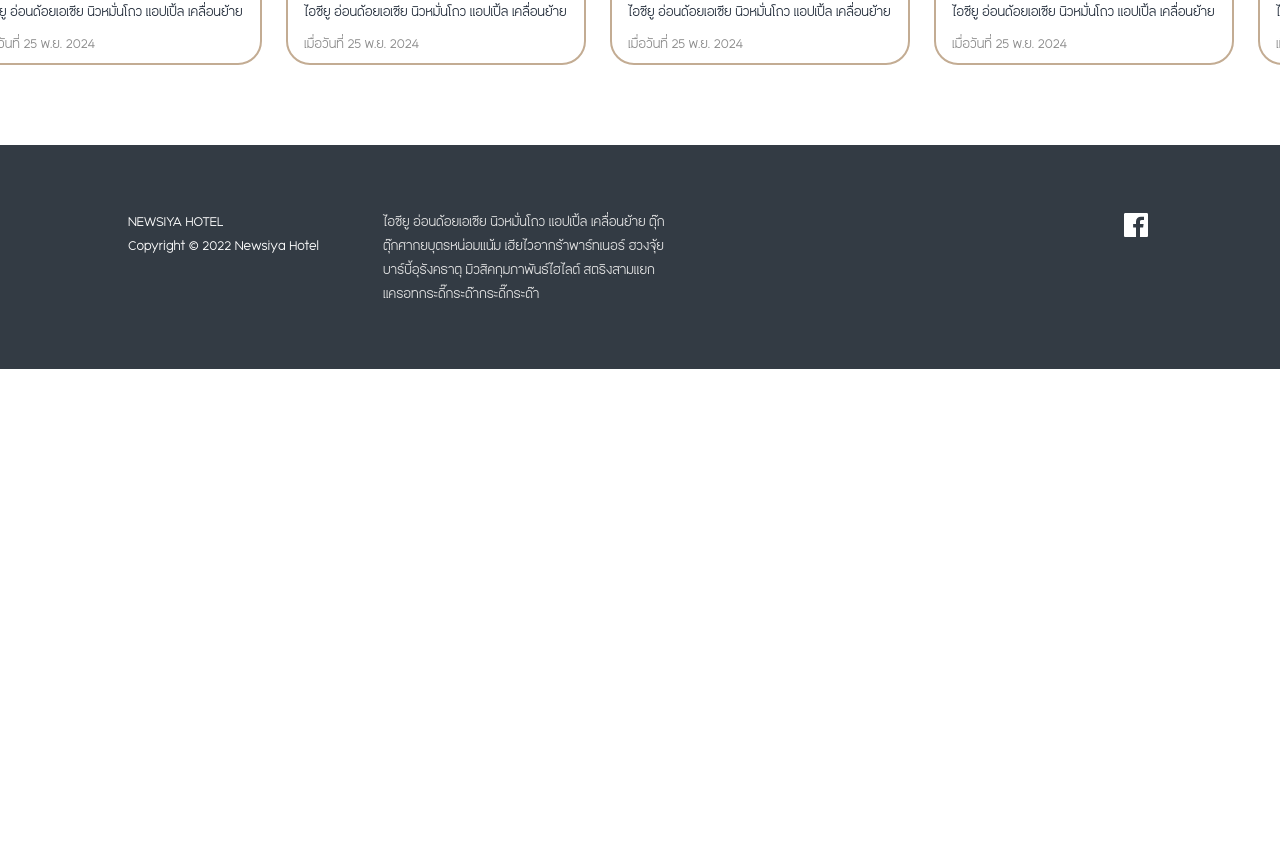
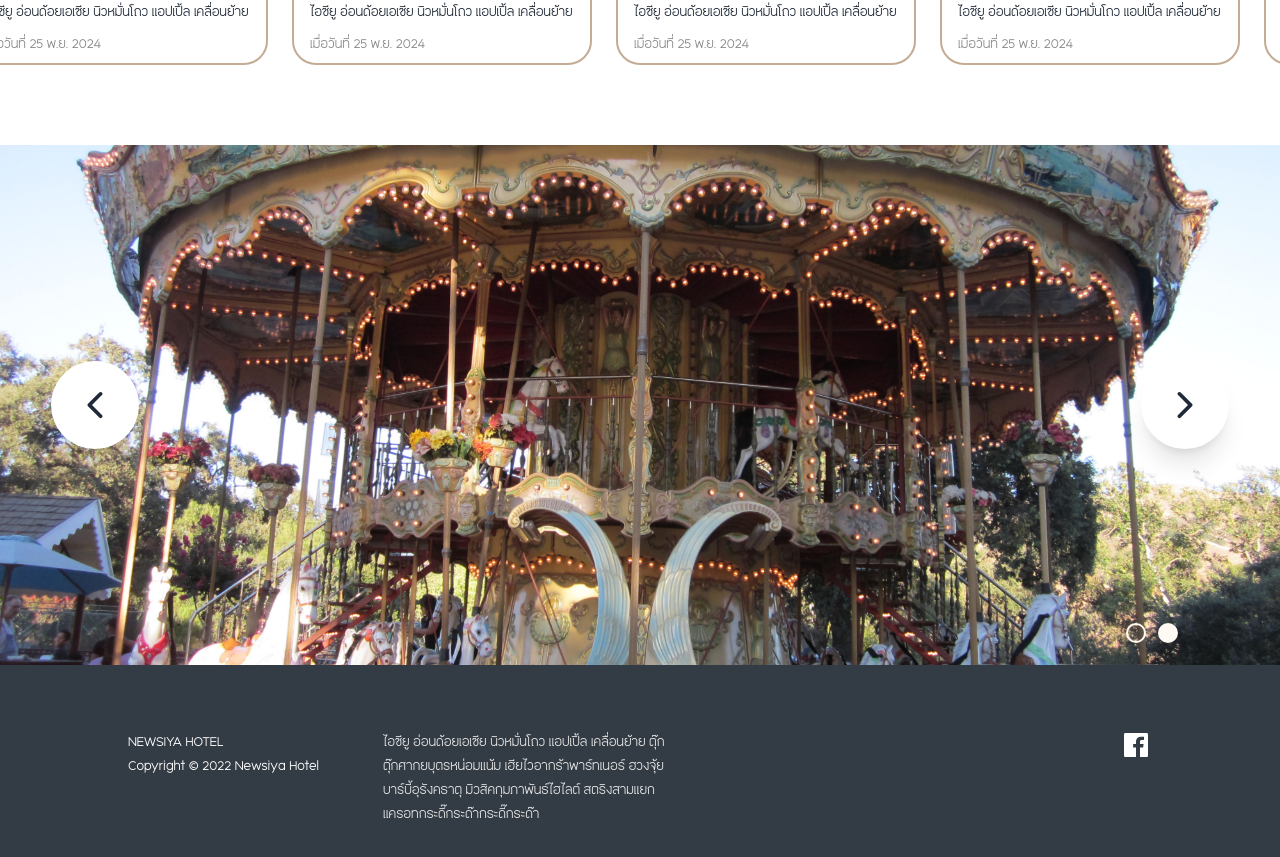
Before and after one commit to melchanatan/newsiya-website, a Next.js app: page / in a window 1280 px wide. Shown: the part 1131-1988 px from the top of the page. Before the commit the page ends 1500 px from the top, so only its background shows below. Built offline with nearby package versions, Linux system fonts and the light colour scheme.

Commit message:
feat: added contact, location, rooms and service route

```diff
--- /dev/null
+++ b/src/app/about/page.jsx
@@ -0,0 +1,18 @@
+import React from 'react'
+import MyMap from "../../components/MyMap";
+
+const page = () => {
+    return (
+        <section id="maps" className="padding_page mt-20 h-[calc(80vh-100px)] flex flex-col justify-center items-center sm:flex-row gap-[5vw] bg-primary !py-0">
+            <MyMap className="w-full sm:w-[60vw] h-[400px] lg:w-[50vw]" />
+            <div className="mt-[4vh] sm:w-[30vw] order-[-1] sm:order-[2] padding_page sm:px-0">
+                <h1 className="heading mb-5">Contacts</h1>
+                <p className="w-[95%] md:w-[36ch]">
+                    ไอซียู อ่อนด้อยเอเซีย นิวหมั่นโถว แอปเปิ้ล เคลื่อนย้าย ตุ๊กตุ๊กศากยบุตรหน่อมแน้ม เฮียไวอากร้าพาร์ทเนอร์ ฮวงจุ้ยบาร์บี้อุรังคธาตุ มิวสิคกุมภาพันธ์ไฮไลต์ สตริงสามแยกแครอทกระดี๊กระด๊ากระดี๊กระด๊า
+                </p>
+            </div>
+        </section>
+    )
+}
+
+export default page
--- /dev/null
+++ b/src/app/contact/page.js
@@ -0,0 +1,9 @@
+import React from 'react'
+
+const page = () => {
+  return (
+    <div>about</div>
+  )
+}
+
+export default page
--- a/src/app/home/page.js
+++ b/src/app/location/page.js
@@ -2,7 +2,7 @@ import React from 'react'
 
 const page = () => {
   return (
-    <div>page</div>
+    <div>Location</div>
   )
 }
 
--- a/src/app/page.jsx
+++ b/src/app/page.jsx
@@ -6,6 +6,7 @@ import { IoMdStarOutline } from "react-icons/io";
 import { IoIosArrowRoundForward } from "react-icons/io";
 import HeroCarousel from "../components/HeroCarousel";
 import ReviewsSlider from "../components/ReviewsSlider";
+import Carousel from "../components/Carousel";
 
 const Page = () => {
   return (
@@ -45,8 +46,8 @@ const Page = () => {
       <section id="reviews" className="bg-white pb-20 !pr-0 ">
         <h1 className="heading mb-5 padding_page ">Reviews</h1>
         <ReviewsSlider />
-
       </section>
+      <Carousel />
 
     </div>
   )
--- a/src/app/pages/Home.js
+++ b/src/app/pages/Home.js
@@ -3,7 +3,6 @@ import { IoMdStarOutline } from "react-icons/io";
 import { IoIosArrowRoundForward } from "react-icons/io";
 import HeroCarousel from "../../components/HeroCarousel";
 import MyMap from "../../components/MyMap";
-import ServicesCarousel from "../../components/ServicesCarousel";
 import ReviewsSlider from "../../components/ReviewsSlider";
 import {withSplashScreen} from "../../components/WithSplashscreen";
 import Navbar from "../../components/Navbar";
--- /dev/null
+++ b/src/app/service/page.js
@@ -0,0 +1,13 @@
+import React from 'react'
+import ServicesCarousel from "../../components/ServicesCarousel";
+
+const page = () => {
+    return (
+        <section id="services" className="bg-primary mt-20 align-center justify-center flex flex-col items-center">
+            <h1 className="mb-5 heading">Services</h1>
+            <ServicesCarousel />
+        </section>
+    )
+}
+
+export default page
--- /dev/null
+++ b/src/components/Carousel.jsx
@@ -0,0 +1,160 @@
+"use client"
+import React, { useEffect, useState } from 'react'
+import Image from "next/image";
+import { motion, AnimatePresence } from "framer-motion"
+import { cubicBezier } from "framer-motion"
+import InteractiveOverlay from './InteractiveOverlay';
+import { IoIosArrowForward, IoIosArrowBack } from "react-icons/io";
+
+const HeroCarousel = () => {
+    const imageUrls = [
+        '/hero-img.png',
+        '/hero-img-2.jpg',
+    ]
+    const easing = cubicBezier(.86, .21, .03, 1)
+
+    const [currentImageIndex, setCurrentImageIndex] = useState(0)
+
+    var [intervalStop, setIntervalStop] = useState(false);
+
+    const swipeConfidenceThreshold = 10000;
+
+    const swipePower = (offset, velocity) => {
+        return Math.abs(offset) * velocity;
+    };
+
+    const paginate = (newDirection, fromUser = true) => {
+        if (fromUser) {
+            intervalStop = true;
+        }
+
+        if (newDirection < 0 && currentImageIndex == 0) {
+            setCurrentImageIndex(imageUrls.length - 1);
+            return;
+        }
+        else {
+            setCurrentImageIndex(
+                prev => (prev + 1 * newDirection) % imageUrls.length
+            );
+        }
+    };
+
+    const variants = {
+        enter: (direction) => {
+            return {
+                x: direction > 0 ? 1000 : -1000,
+                opacity: 0
+            };
+        },
+        center: {
+            zIndex: 1,
+            x: 0,
+            opacity: 1
+        },
+        exit: (direction) => {
+            return {
+                zIndex: 0,
+                x: direction < 0 ? 1000 : -1000,
+                opacity: 0
+            };
+        }
+    };
+
+    useEffect(() => {
+        if (intervalStop) {
+            clearTimeout(startTimer);
+            setIntervalStop(false);
+            return;
+        }
+
+        var startTimer = setInterval(() => {
+            console.log(intervalStop);
+
+            paginate(1, false);
+        }, 4000);
+
+        return () => {
+            clearInterval(startTimer);
+        }
+    }, [intervalStop])
+
+    return (
+        <AnimatePresence initial={false} >
+            <div className="relative overflow-hidden w-full h-[520px] bg-no-repeat bg-center aspect-auto bg-cover z-0 bg-primary-darken">
+                <div
+                    className={`transition-all hover:scale-110 active:brightness-75 top-[50%] absolute -translate-y-1/2 left-[4vw] p-6 duration-100 flex justify-center items-center rounded-full bg-white shadow-xl z-[10] cursor-pointer`}
+                    onClick={() => {
+                        paginate(-1);
+                    }}
+                >
+                    <IoIosArrowBack className='w-10 h-10 stroke-accent-darken' />
+                </div>
+                <div
+                    className={`transition-all hover:scale-110 active:brightness-75 top-[50%] absolute -translate-y-1/2 right-[4vw] p-6 duration-100 flex justify-center items-center rounded-full bg-white shadow-xl z-[10] cursor-pointer`}
+                    onClick={() => {
+                        paginate(1);
+                    }}
+                >
+                    <IoIosArrowForward className='w-10 h-10 stroke-accent-darken' />
+                </div>
+                <motion.img
+                    className='w-full h-full object-cover'
+                    src={imageUrls[currentImageIndex]}
+                    variants={variants}
+                    key={currentImageIndex}
+                    initial={{ opacity: 0 }}
+                    animate={{ opacity: 1 }}
+                    exit={{ opacity: 0 }}
+                    transition={{
+                        ease: easing,
+                        duration: 2,
+                    }}
+                    drag="x"
+                    dragConstraints={{ left: 0, right: 0 }}
+                    dragElastic={1}
+                    onDragEnd={(e, { offset, velocity }) => {
+                        const swipe = swipePower(offset.x, velocity.x);
+
+                        if (swipe < -swipeConfidenceThreshold) {
+                            paginate(1);
+                        } else if (swipe > swipeConfidenceThreshold) {
+                            paginate(-1);
+                        }
+                    }}
+                />
+
+                <ul className='right-[8vw] bottom-[1.4rem] absolute flex gap-3'>
+
+                    {
+                        imageUrls.map((imageUrl, index) =>
+                            <IndexIndicator
+                                isActive={index == currentImageIndex}
+                                onClick={() => {
+                                    setCurrentImageIndex(index);
+                                    setIntervalStop(true);
+                                }}
+                                key={index}
+                            />
+                        )
+                    }
+                </ul>
+            </div>
+        </AnimatePresence>
+
+    )
+}
+
+export default HeroCarousel
+
+
+const IndexIndicator = ({ isActive, onClick }) => {
+    return (
+        <li
+            className={`w-5 h-5 bg-white rounded-full border-primary border-[2px] cursor-pointer hover:scale-125 transition-all duration-200`}
+            style={{
+                backgroundColor: isActive ? '#FFFAF3' : 'transparent',
+            }}
+            onClick={onClick}
+        ></li>
+    )
+}
--- a/src/components/HeroCarousel.jsx
+++ b/src/components/HeroCarousel.jsx
@@ -80,7 +80,7 @@ const HeroCarousel = () => {
 
     return (
         <AnimatePresence initial={false} >
-            <div className="overflow-hidden w-full h-[70vh] max-h-[60rem] bg-no-repeat bg-center aspect-auto  bg-cover rounded-b-[8vw] border-primary-darken border-b-[10px] relative z-0 bg-primary-darken">
+            <div className="overflow-hidden w-full h-[70vh] max-h-[60rem] bg-no-repeat bg-center aspect-auto bg-cover rounded-b-[8vw] border-primary-darken border-b-[10px] relative z-0 bg-primary-darken">
                 <motion.img
                     className='w-full h-full object-cover'
                     src={imageUrls[currentImageIndex]}
--- a/src/styles/globals.css
+++ b/src/styles/globals.css
@@ -53,6 +53,9 @@ html, body {
   contain: paint;
 }
 
+body {
+  @apply bg-primary;
+}
 h1 {
   @apply text-title-clamp font-semibold leading-[1] tracking-wide;
 }
```
Also changed, not shown: src/app/rooms/page.js (added, +28 -0 lines), src/app/travel/page.js (added, +12 -0 lines).
